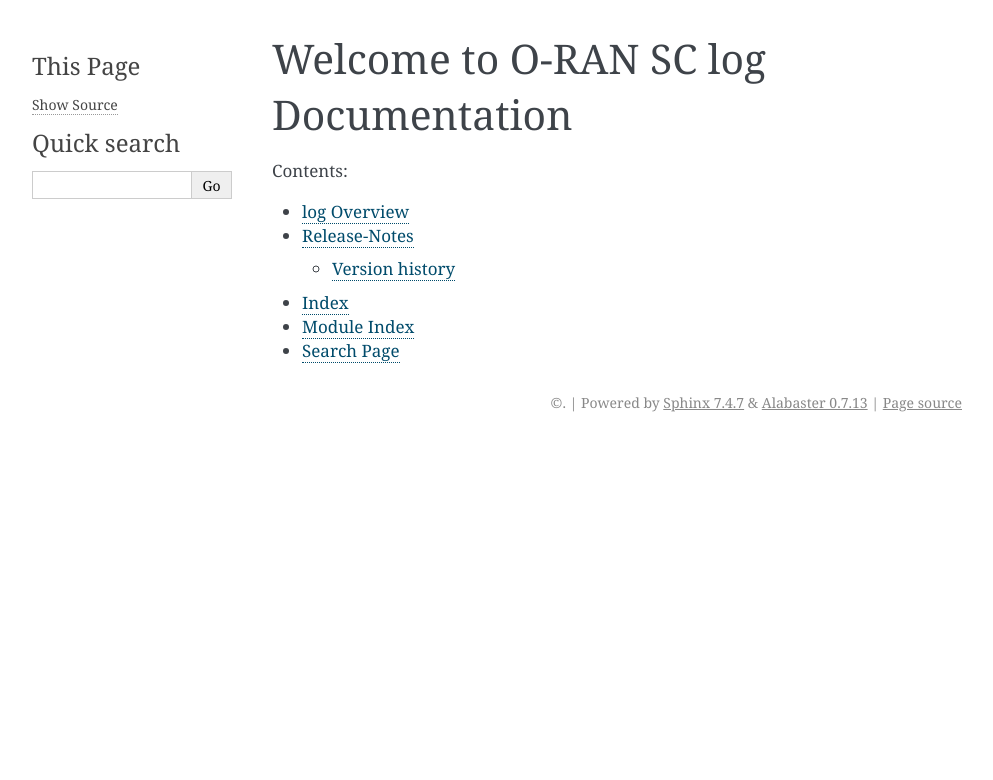
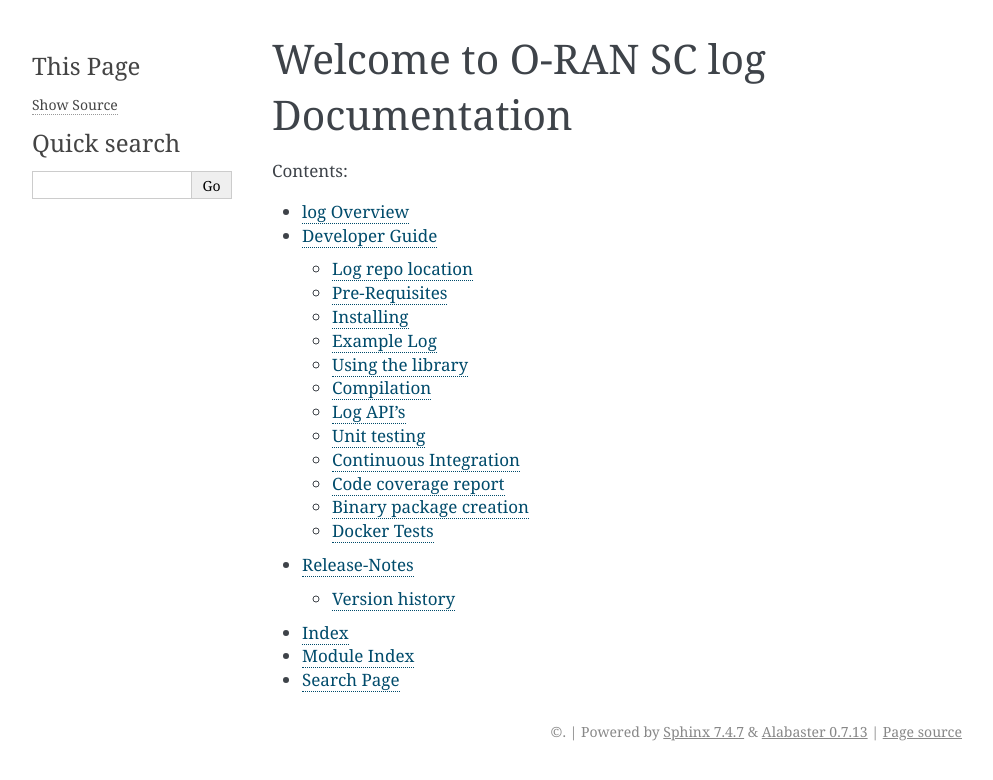
Before and after one commit to o-ran-sc/com-log, a Sphinx documentation site: the page built from docs/index.rst, in a window 1280 px wide. Shown: the top 780 px of the page, without its empty margins (148-1141 px from the left). Built offline with Sphinx 7.4.7, drawn with Linux system fonts in a browser that asks for light colours; part of the change alters nothing that is shown.

```diff
--- /dev/null
+++ b/docs/developer-guide.rst
@@ -0,0 +1,270 @@
+..
+.. Copyright (c) 2019 AT&T Intellectual Property.
+..
+.. Copyright (c) 2019 Nokia.
+..
+..
+.. Licensed under the Creative Commons Attribution 4.0 International
+..
+.. Public License (the "License"); you may not use this file except
+..
+.. in compliance with the License. You may obtain a copy of the License at
+..
+..
+..     https://creativecommons.org/licenses/by/4.0/
+..
+..
+.. Unless required by applicable law or agreed to in writing, documentation
+..
+.. distributed under the License is distributed on an "AS IS" BASIS,
+..
+.. WITHOUT WARRANTIES OR CONDITIONS OF ANY KIND, either express or implied.
+..
+.. See the License for the specific language governing permissions and
+..
+.. limitations under the License.
+..
+.. This source code is part of the near-RT RIC (RAN Intelligent Controller)
+.. platform project (RICP).
+..
+
+Developer Guide
+===============
+
+Log repo location
+-----------------
+
+.. code:: bash
+
+ git clone "https://gerrit.o-ran-sc.org/r/com/log"
+
+Pre-Requisites
+--------------
+
+* gcc > version 4
+* autoconf
+* gawk
+* libtool
+* automake
+* make
+* pkg-config
+* autoconf-archive
+* libjsoncpp-dev
+* gcc-c++
+* doxygen
+
+Compilation uses GNU autotools
+
+.. code:: bash
+
+ ./autogen.sh
+ ./configure
+ make
+
+Installing
+----------
+
+Installation is done using command `make install`.
+Installation directory can be set with the `configure` options `--prefix` and `--libdir` before compilation.
+Optionally the root can be set with `DESTDIR=<my root dir>` argument to the `make install` command.
+
+Example Log
+-----------
+
+.. code:: bash
+
+ {"timestamp":1550045469,"severity":"INFO","logger":"applicationABC", "mdc":{"key1":"value1","key2":"value2"}, "message": "This is an example log"}
+
+
+Using the library
+-----------------
+
+Example usage
+
+.. code:: bash
+
+ #include <mdclog/mdclog.h>
+
+ void init_log()
+ {
+    mdclog_attr_t *attr;
+    mdclog_attr_init(&attr);
+    mdclog_attr_set_ident(attr, "myapp");
+    mdclog_init(attr);
+    mdclog_attr_destroy(attr);
+ }
+
+ int main()
+ {
+    init_log();
+    mdclog_mdc_add("mykey", "keyval");
+    mdclog_mdc_add("second key", "other value");
+    mdclog_write(MDCLOG_INFO, "hello world!");
+ }
+
+Compilation
+-----------
+
+The library should be taken to C code compilation with the pkg-config. The library installation installs also the corresponding
+.pc file under the library directory. If pkg-config does not find the mdclog .pc file, you should set environment
+variable `PKG_CONFIG_PATH` poiting to the installation directory. For example, if the installation `prefix` was */home/username/mdclog* then
+set the environment variable like this `export PKG_CONFIG_PATH=/home/username/mdclog/lib/pkgconfig`.
+
+.. code:: bash
+
+ CFLAGS=$(pkg-config mdclog -cflags)
+ LIBS=$(pkg-config mdclog -libs)
+
+ gcc myapp.c $CFLAGS $LIBS -o myapp
+
+Log API's
+---------
+1. Init MDC Configuration
+
+.. code:: bash
+
+ int mdclog_init(mdclog_attr_t *attr)
+
+2. MDC Log Write
+
+.. code:: bash
+
+ void mdclog_write(mdclog_severity_t severity, const char *format, ...)
+
+3. Set MDC Log level
+
+.. code:: bash
+
+ void mdclog_level_set(mdclog_severity_t level)
+
+4. Get MDC Log level
+
+.. code:: bash
+
+ mdclog_severity_t mdclog_level_get(void)
+
+5. Initialise the MDC log attributes
+
+.. code:: bash
+
+ int mdclog_attr_init(mdclog_attr_t **attr)
+
+6. Clean-up the MDC Log attributes
+
+.. code:: bash
+
+ void mdclog_attr_destroy(mdclog_attr_t *attr)
+
+7. Set MDC Log identity
+
+.. code:: bash
+
+ int mdclog_attr_set_ident(mdclog_attr_t *attr, const char *identity)
+
+8. Add Key-Value in MDC Log
+
+.. code:: bash
+
+ int mdclog_mdc_add(const char *key, const char *value)
+
+9. Remove Key-Value from MDC Log
+
+.. code:: bash
+
+ void mdclog_mdc_remove(const char *key)
+
+10. Get Value of the Key from MDC Log
+
+.. code:: bash
+
+ char *mdclog_mdc_get(const char *key)
+
+11. Cleanup the MDC Log instance
+
+.. code:: bash
+
+ void mdclog_mdc_clean(void)
+
+Unit testing
+------------
+
+Unit testing is executed using `make check` or `make test` commands.
+
+
+Continuous Integration
+----------------------
+
+The supplied Dockerfile defines an image that builds and tests this library
+for continuous integration (CI) purposes such as a Jenkins job.
+
+
+Code coverage report
+--------------------
+
+Enable unit test gcov code coverage analysis by configuring gcov reporting directory:
+
+.. code:: bash
+
+ configure --with-gcov-report-dir=DIR
+
+
+Directory can be an absolute path or a relative path to an log source root.
+Unit test build creates directory if it does not exist.
+
+Build and run unit tests with code coverage analysis:
+
+.. code:: bash
+
+ make test_gcov
+
+After successful unit test run code coverage (.gcov) result files are in
+a directory, what was defined by `--with-gcov-report-dir` configure option.
+
+In addition, graphical gcov front-ends such as lcov can be used for coverage
+analysis:
+
+.. code:: bash
+
+ lcov --directory tst/ --directory src --capture --output-file coverage.info
+ genhtml coverage.info --output-directory out
+
+Open the out/index.html using any web browser.
+
+Binary package creation
+-----------------------
+
+Debian and RPM packages can be generated with the `package.sh` script.
+To make debian (.dep) packages you need to install
+
+ * devscripts
+ * debhelper
+
+and run
+
+.. code:: bash
+
+ ./package.sh debian
+
+To make RPM packages you need to install
+ * rpm-build
+
+and run
+
+.. code:: bash
+
+ ./package.sh rpm
+
+Docker Tests
+------------
+
+It's also possible to test compilation, run unit tests and test building of rpm and Debian packages in a Docker:
+
+.. code:: bash
+
+ docker build  --no-cache -f docker_test/Dockerfile-Test -t logtest:latest
+
+If needed, ready rpm and Debian packages can be copied from Docker to host.In below example packages are copied to host's /tmp/logtest-packages directory:
+
+.. code:: bash
+
+ docker run -v /tmp/logtest-packages:/export logtest:latest /export
--- a/docs/index.rst
+++ b/docs/index.rst
@@ -36,6 +36,7 @@ Welcome to O-RAN SC log Documentation
    :caption: Contents:
 
    overview.rst
+   developer-guide.rst
    release-notes.rst
 
 
```
